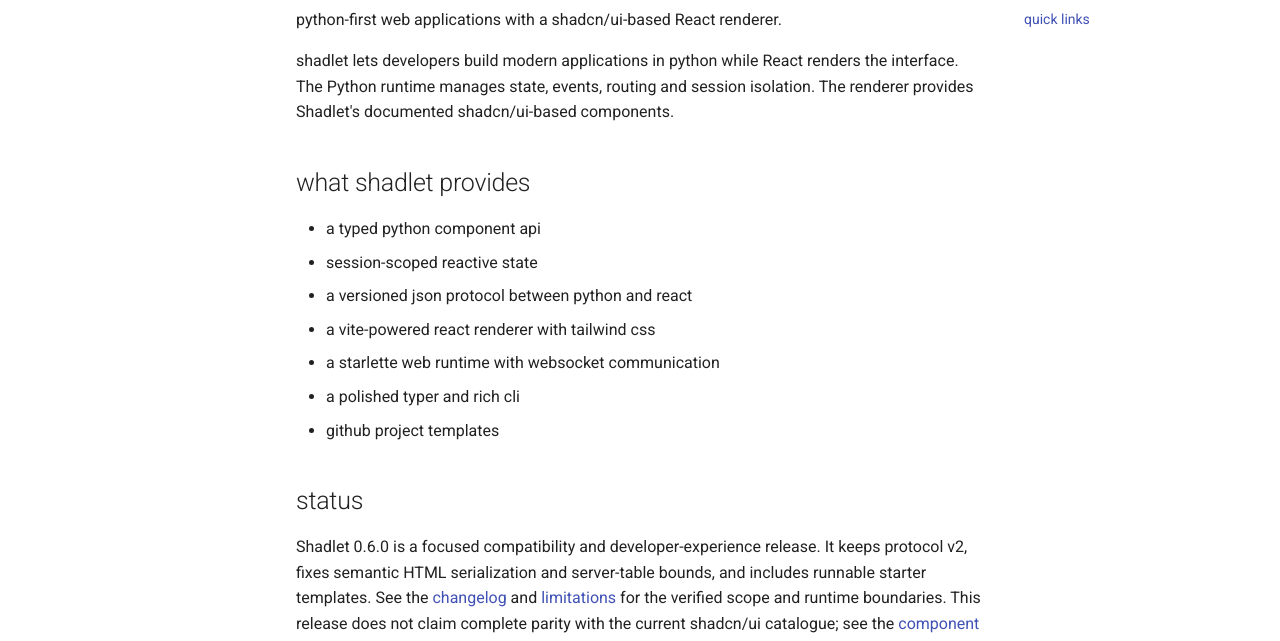
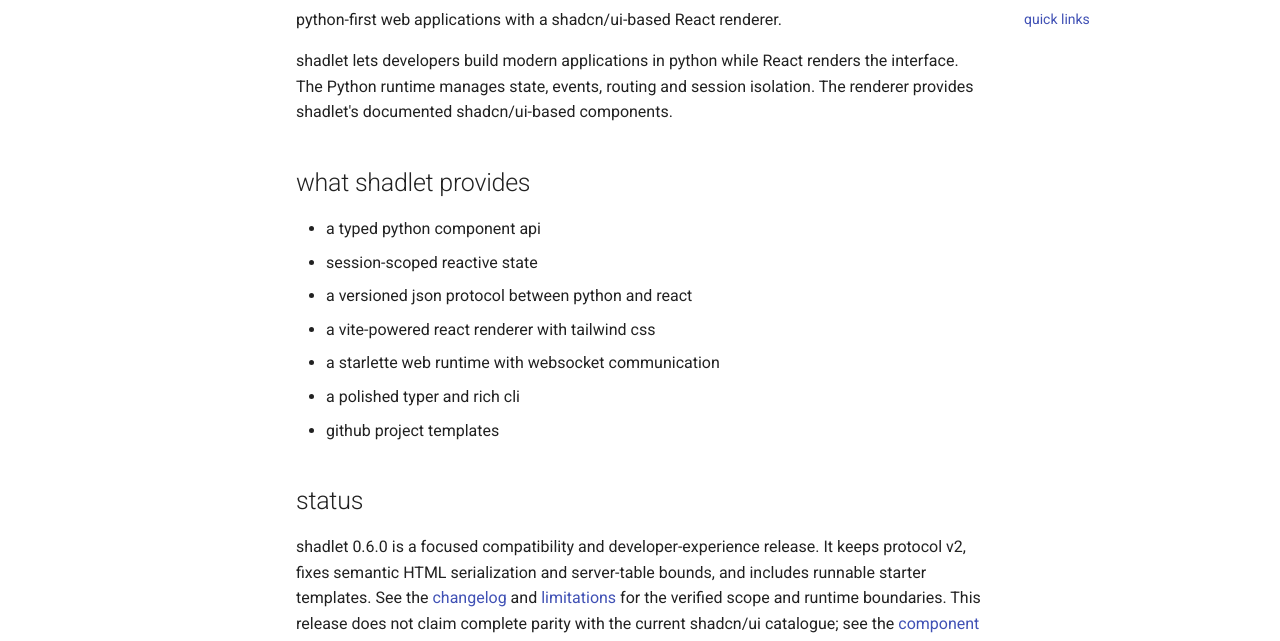
Before and after one commit to programmersd21/shadlet, an MkDocs documentation site: the page built from docs/index.md, in a window 1280 px wide and 1270 px high. Shown: the part 221-862 px from the top of the window. Built offline with MkDocs 1.6.1 and Material for MkDocs 9.7.7, drawn with Linux system fonts in a browser that asks for light colours.

```diff
--- a/docs/index.md
+++ b/docs/index.md
@@ -2,7 +2,7 @@
 
 python-first web applications with a shadcn/ui-based React renderer.
 
-shadlet lets developers build modern applications in python while React renders the interface. The Python runtime manages state, events, routing and session isolation. The renderer provides Shadlet's documented shadcn/ui-based components.
+shadlet lets developers build modern applications in python while React renders the interface. The Python runtime manages state, events, routing and session isolation. The renderer provides shadlet's documented shadcn/ui-based components.
 
 ## what shadlet provides
 
@@ -16,7 +16,7 @@ shadlet lets developers build modern applications in python while React renders
 
 ## status
 
-Shadlet 0.6.0 is a focused compatibility and developer-experience release. It
+shadlet 0.6.0 is a focused compatibility and developer-experience release. It
 keeps protocol v2, fixes semantic HTML serialization and server-table bounds,
 and includes runnable starter templates. See the [changelog](changelog.md)
 and [limitations](limitations.md) for the verified scope and runtime boundaries.
```
Also changed, not shown: CHANGELOG.md (+1 -1 lines), README.md (+1 -1 lines), docs/components/catalogue.md (+2 -2 lines), docs/guides/components.md (+1 -1 lines), examples/README.md (+4 -4 lines), examples/background-tasks/README.md (+1 -1 lines), examples/counter/README.md (+1 -1 lines), packages/python/shadlet/assets/banner.svg, packages/python/shadlet/assets/logo.svg, packages/python/shadlet/assets/shadlet-icon.svg, packages/renderer/public/logo.svg, 5 other files.
